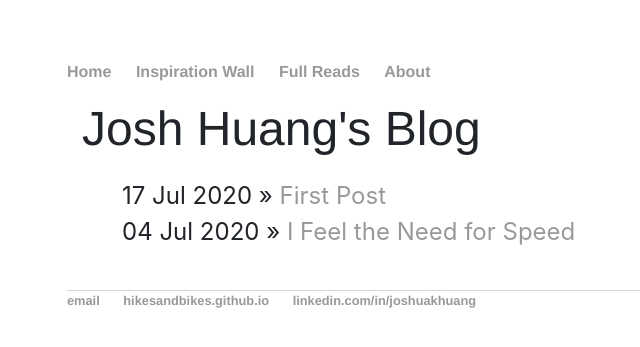
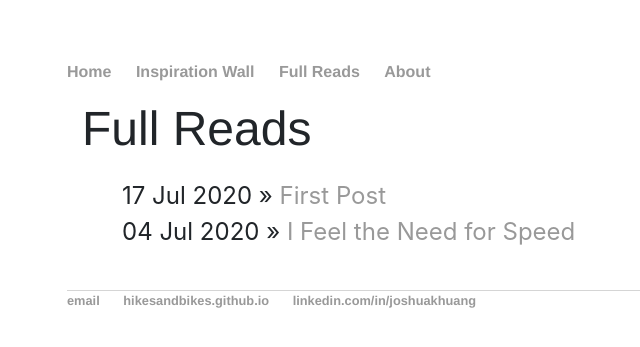
Before and after one commit to hikesandbikes/hikesandbikes.github.io, a Jekyll site: the page built from blog/index.html, in a window 1280 px wide. Shown: the top 347 px of the page, without its empty margins (125-765 px from the left). Built offline with Jekyll 4.4.1, drawn with Linux system fonts in a browser that asks for light colours.

Commit message:
Update blog name

```diff
--- a/blog/index.html
+++ b/blog/index.html
@@ -1,6 +1,6 @@
 ---
 layout: default
-title: Josh Huang's Blog
+title: Full Reads
 ---
 	<h1>{{ page.title }}</h1>
 	<ul class="posts">
```
